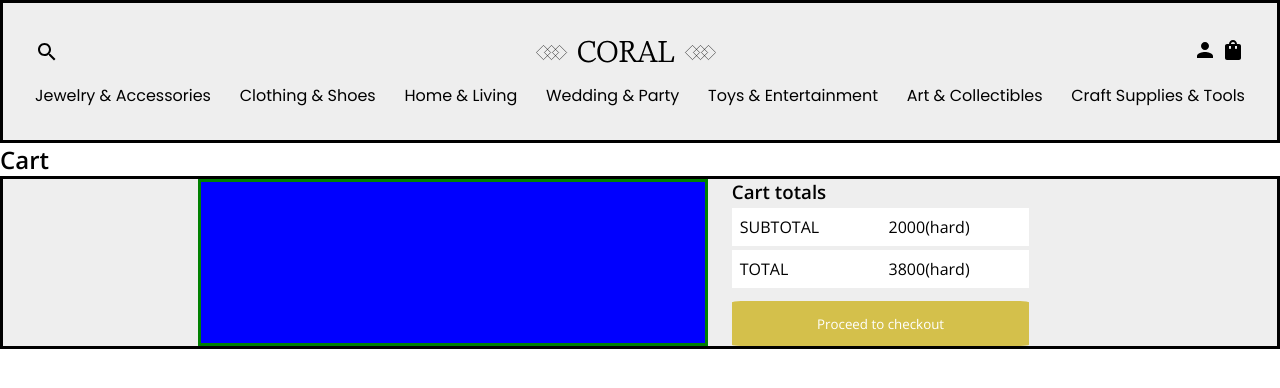
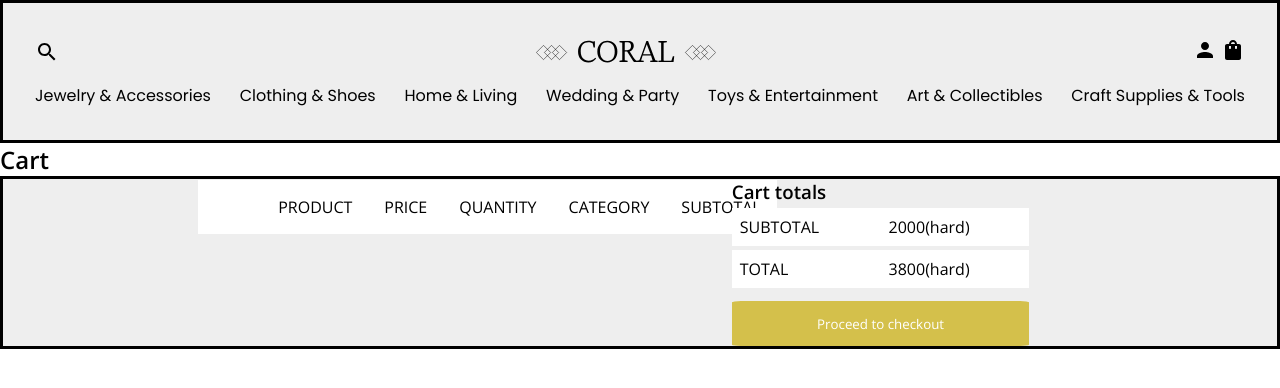
Before and after one commit to Hernanbp/GoClothing, a React (Create React App) app: page /cart in a window 1280 px wide. Shown: the top 388 px of the page. Built offline with nearby package versions, Linux system fonts and the light colour scheme.

Commit message:
initial cart layout

```diff
--- a/src/components/views/Cart/Cart.jsx
+++ b/src/components/views/Cart/Cart.jsx
@@ -19,22 +19,35 @@ export const Cart = () => {
       <Navbar />
       <h2>Cart</h2>
       <div> {/*SIN NOMBRE*/}
-        <div className='cart-left'>
+        <table className='cart-left'>
+          <tbody>
+            <tr>
+              <td></td>
+              <td></td>
+              <td>PRODUCT</td>
+              <td>PRICE</td>
+              <td>QUANTITY</td>
+              <td>CATEGORY</td>
+              <td>SUBTOTAL</td>
+            </tr>
             {cart ? (cart.map((productInCart, i)=>{
               return (
-                <ProductCard
-                  key={i}
-                  title={productInCart.title}
-                  image={productInCart.image}
-                  category={productInCart.category}
-                  price={productInCart.price}
-                  product={productInCart}
-                />
+                <tr>
+                  <td onClick={()=>{console.log("sacar del carrito")}}>X</td>
+                  <td><img src={productInCart.image} style={{width:"50%"}}/></td>
+                  <td>{productInCart.title}</td>
+                  <td>{productInCart.price}$</td>
+                  <td>{productInCart.category}</td>
+                  <td>quantity(hard)</td>
+                  <td>subtotal(hard)</td>
+                  </tr>
               )
             }))
             : <h3>NO HAY NADA</h3>
             }
-        </div>
+          </tbody>
+        </table>
+
         <div className="cart-right">
           <h3>Cart totals</h3>
           <div>
@@ -47,6 +60,7 @@ export const Cart = () => {
           </div>
           <button>Proceed to checkout</button>
         </div>
+
       </div>
 
 
--- a/src/components/views/Cart/styles.css
+++ b/src/components/views/Cart/styles.css
@@ -7,10 +7,21 @@
 }
 .cart-left{
     display: grid;
-    border: 3px solid green;
     grid-template-columns: 1fr;
-    background-color: blue;
+    /* border: 3px solid green; */
+    /* background-color: blue; */
     width: 40%;
+}
+.cart-left > tbody > tr {
+    background-color: white;
+    /* border: 2px solid red; */
+}
+.cart-left > tbody > tr > td {
+    width: 16.66%;
+    padding: 1em;
+    text-align: center;
+    border: none;
+    border-top: 1.5px rgb(238, 238, 238) solid;
 }
 .cart-right{
     display: flex;
```
Lines whose indentation alone changed are shown as unchanged.
